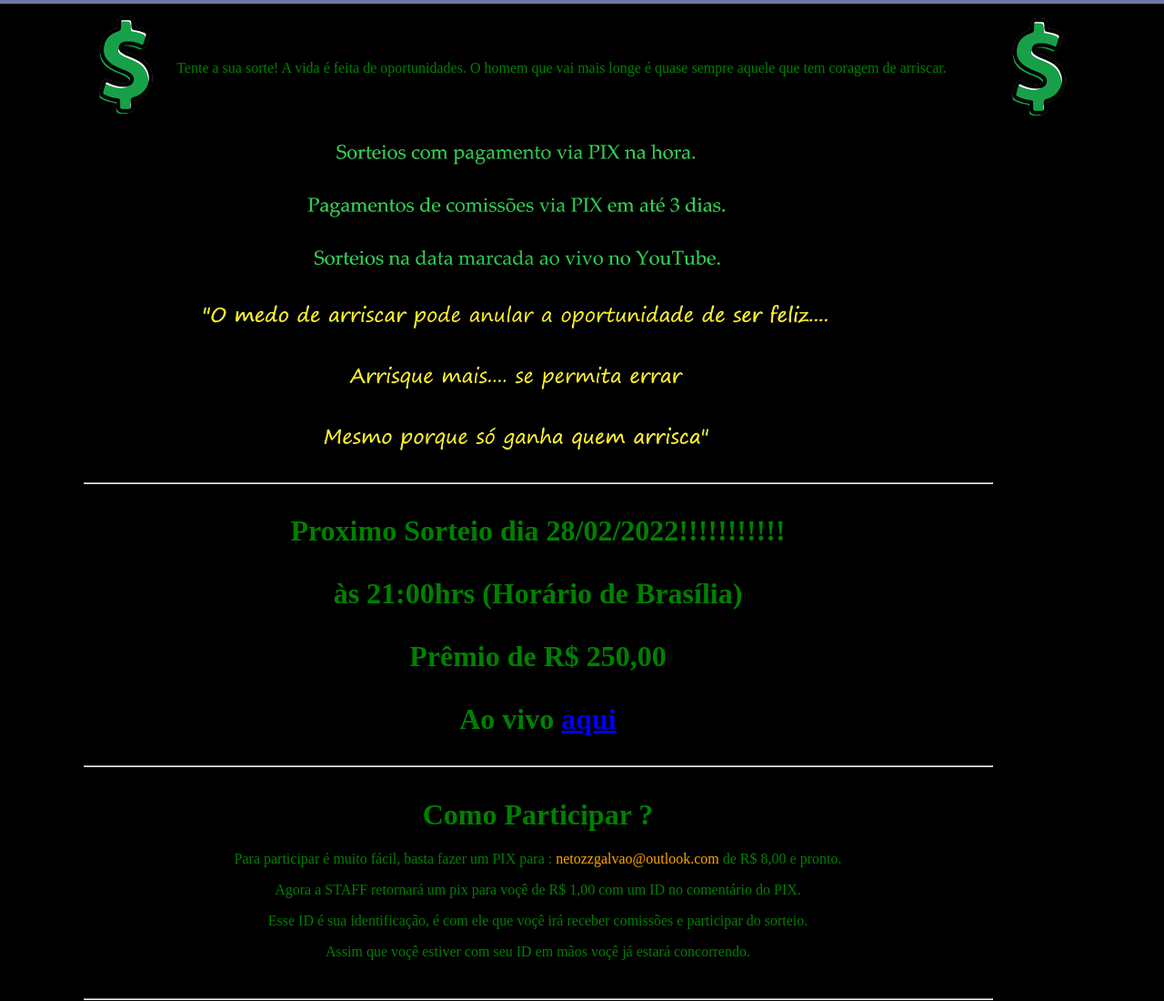
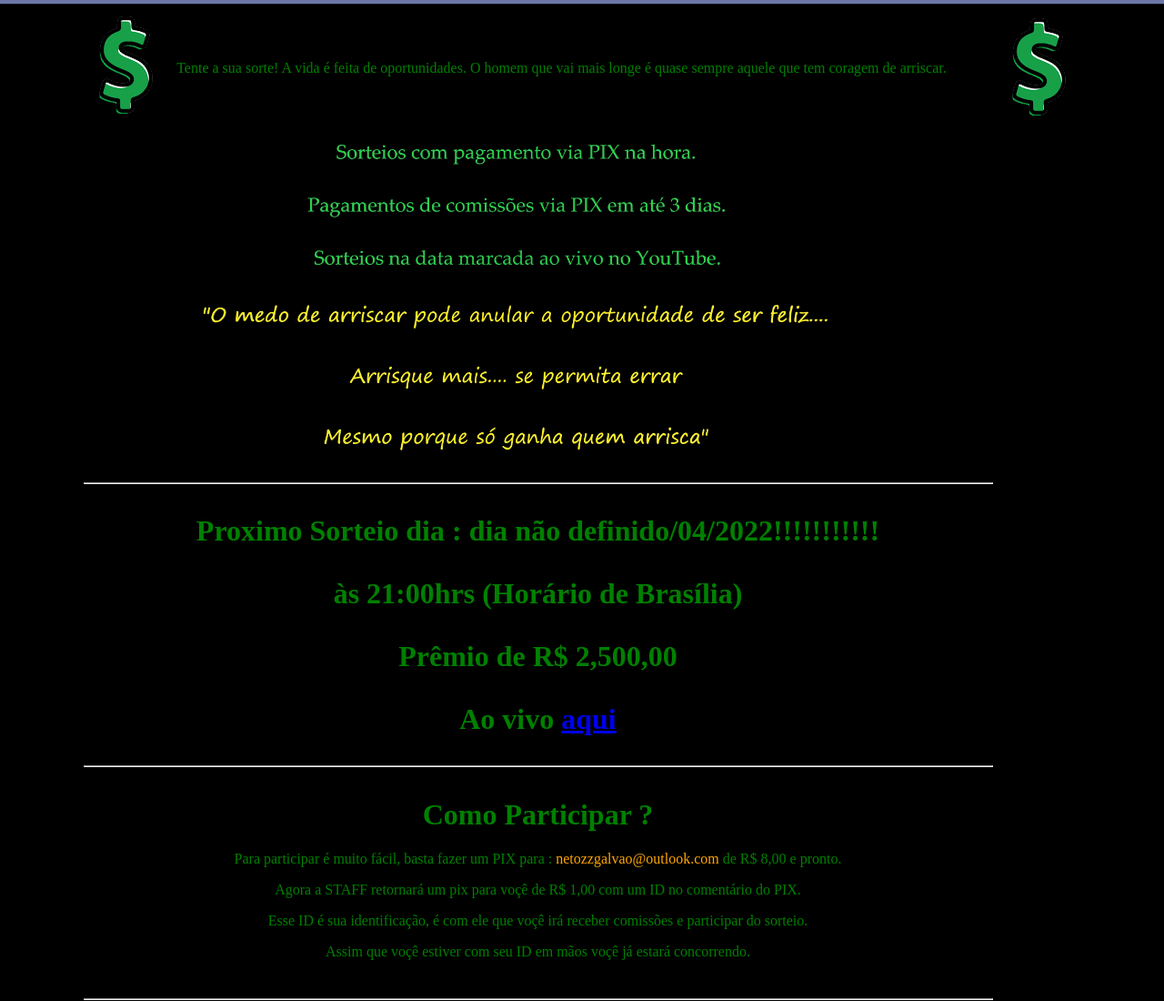
Before and after one commit to GalvaoCompany/SorteiosPremium, a plain HTML site: page index.html in a window 1280 px wide. Shown: the top 1100 px of the page at 91% size. Drawn offline with Linux system fonts and the light colour scheme.

Commit message:
Update index.html

```diff
--- a/index.html
+++ b/index.html
@@ -31,7 +31,7 @@ Uma pequeno ALERTA para você que está baixando o projeto e não assistiu o ví
 			<tr>
 				<td colspan="2">
 
-					<h1 style="color: green;" align="center">Proximo Sorteio dia 28/02/2022!!!!!!!!!!!
+					<h1 style="color: green;" align="center">Proximo Sorteio dia : dia não definido/04/2022!!!!!!!!!!!
 						<p>
 
 							às 21:00hrs (Horário de Brasília)
@@ -39,7 +39,7 @@ Uma pequeno ALERTA para você que está baixando o projeto e não assistiu o ví
 						</p>
 						<p>
 
-							Prêmio de R$ 250,00
+							Prêmio de R$ 2,500,00
 
 						</p>
 						<p>
```
